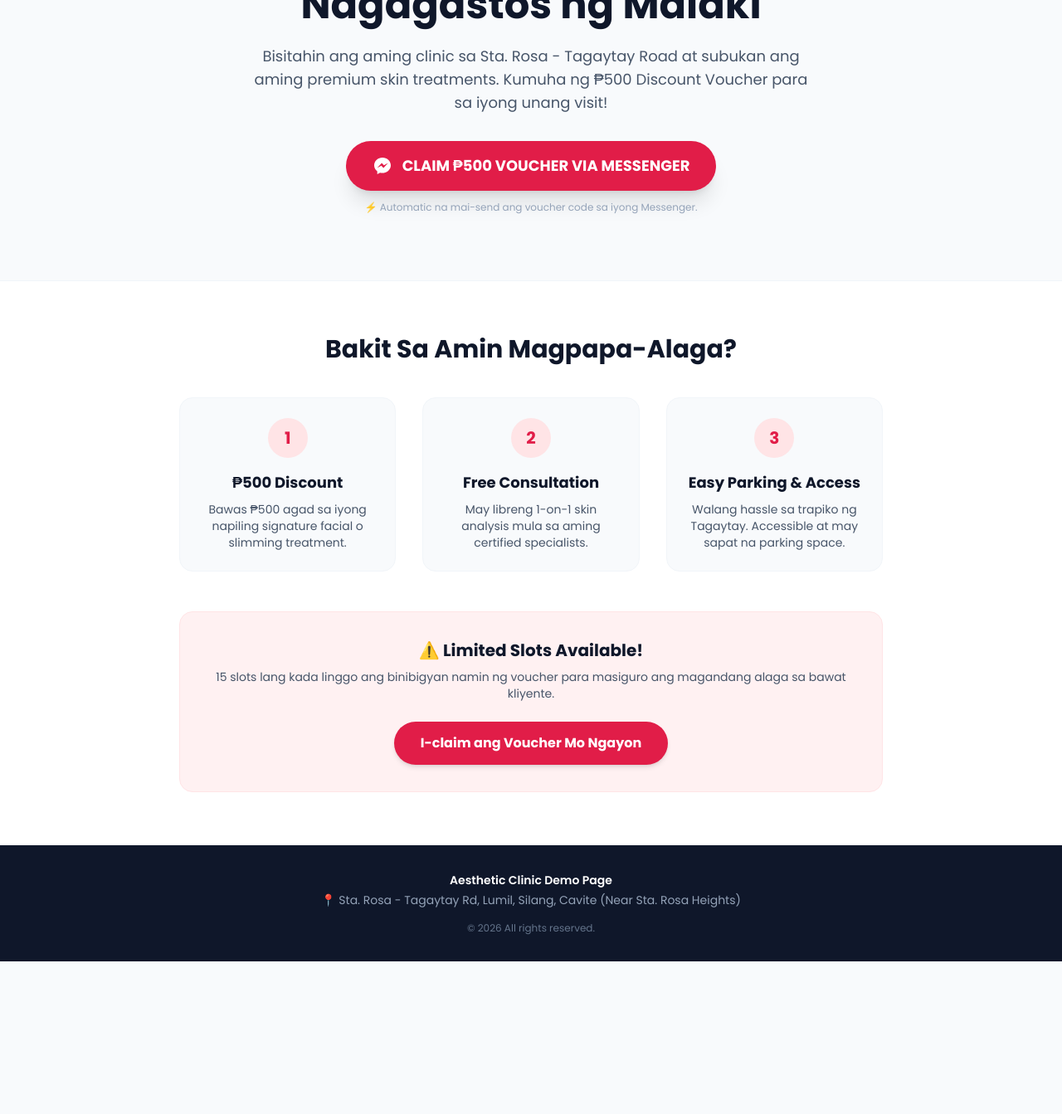
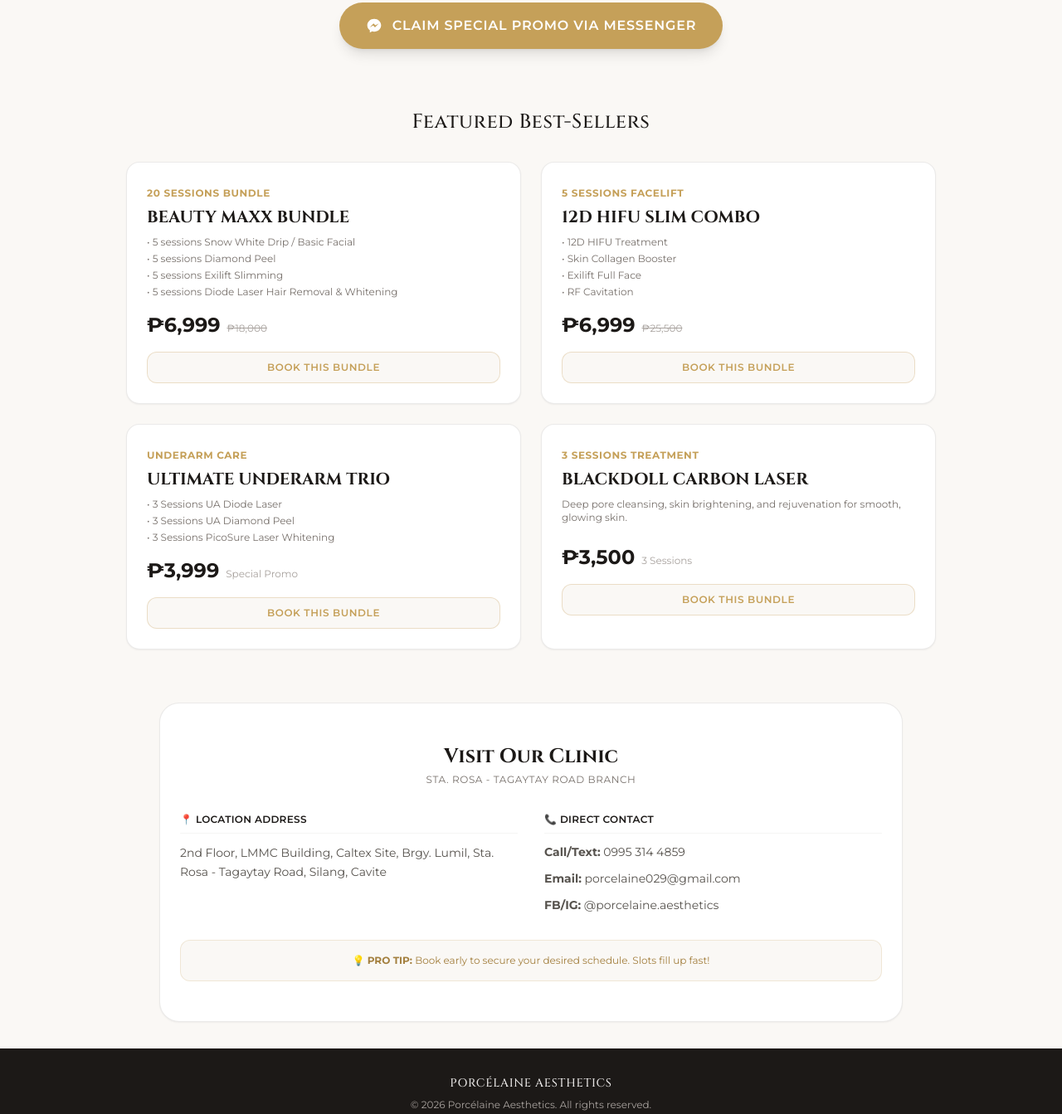
Before and after one commit to Pasalo-Cars-PH/Aesthetic-Clinic, a plain HTML site: page index.html in a window 1280 px wide. Shown: the part 306-1649 px from the top of the page at 83% size. Before the commit the page ends 1465 px from the top, so only its background shows below. Drawn offline with nearby package versions, Linux system fonts and the light colour scheme.

Commit message:
Update branding and content in index.html

```diff
--- a/index.html
+++ b/index.html
@@ -3,93 +3,172 @@
 <head>
     <meta charset="UTF-8">
     <meta name="viewport" content="width=device-width, initial-scale=1.0">
-    <title>Special Voucher | Aesthetic Clinic Demo</title>
+    <title>Porcélaine Aesthetics | Exclusive Promos & Booking</title>
     <!-- Tailwind CSS CDN -->
     <script src="https://cdn.tailwindcss.com"></script>
-    <link href="https://fonts.googleapis.com/css2?family=Poppins:wght@300;400;600;700&display=swap" rel="stylesheet">
+    <link href="https://fonts.googleapis.com/css2?family=Cinzel:wght@500;700&family=Montserrat:wght@300;400;600;700&display=swap" rel="stylesheet">
     <style>
-        body { font-family: 'Poppins', sans-serif; }
+        body { font-family: 'Montserrat', sans-serif; }
+        .font-serif-gold { font-family: 'Cinzel', serif; }
+        .bg-gold-accent { background-color: #D4AF37; }
+        .text-gold { color: #C5A059; }
+        .border-gold { border-color: #D4AF37; }
     </style>
 </head>
-<body class="bg-slate-50 text-slate-800">
+<body class="bg-[#FAF8F5] text-stone-800">
 
-    <!-- Header / Navbar -->
-    <header class="bg-white shadow-sm sticky top-0 z-50">
-        <nav class="max-w-7xl mx-auto px-6 py-4 flex justify-between items-center">
-            <h1 class="text-xl md:text-2xl font-bold text-rose-600">AESTHETIC CLINIC</h1>
-            <span class="text-xs md:text-sm font-medium text-slate-600">
-                📍 Sta. Rosa - Tagaytay Rd., Silang, Cavite
-            </span>
+    <!-- Header / Branding -->
+    <header class="bg-white/90 backdrop-blur-md sticky top-0 z-50 border-b border-stone-200">
+        <nav class="max-w-6xl mx-auto px-6 py-4 flex justify-between items-center">
+            <div class="flex items-center gap-3">
+                <div class="w-10 h-10 rounded-full border-2 border-[#C5A059] flex items-center justify-center bg-[#FAF8F5] font-serif-gold font-bold text-gold text-xl">
+                    P
+                </div>
+                <div>
+                    <h1 class="font-serif-gold text-lg md:text-xl tracking-wider text-stone-900 font-bold uppercase">Porcélaine</h1>
+                    <p class="text-[10px] tracking-[0.2em] text-[#C5A059] uppercase -mt-1 font-semibold">Aesthetics</p>
+                </div>
+            </div>
+            <a href="https://m.me/porcelaine.aesthetics" target="_blank" class="bg-[#C5A059] hover:bg-[#b08c46] text-white px-5 py-2 rounded-full text-xs md:text-sm font-semibold tracking-wider transition duration-300 shadow-sm">
+                BOOK APPOINTMENT
+            </a>
         </nav>
     </header>
 
     <!-- Hero Section -->
-    <section class="max-w-4xl mx-auto px-6 py-12 md:py-20 text-center">
-        <span class="inline-block bg-rose-100 text-rose-700 px-4 py-1.5 rounded-full text-sm font-semibold mb-4">
-            ✨ EXCLUSIVE FIRST-TIMER OFFER
+    <section class="max-w-4xl mx-auto px-6 pt-12 pb-10 text-center">
+        <span class="inline-block bg-[#F4EBE1] text-[#A37F3E] text-xs font-semibold uppercase tracking-widest px-4 py-1.5 rounded-full mb-4">
+            ✨ Exclusive Promo Packages
         </span>
-        <h2 class="text-3xl md:text-5xl font-extrabold text-slate-900 leading-tight mb-6">
-            Makuha ang Fresh, Clear, at Glowing Skin Nang Hindi Nagagastos ng Malaki
+        <h2 class="font-serif-gold text-3xl md:text-5xl font-bold text-stone-900 leading-tight mb-4">
+            Reveal Your Natural Glow
         </h2>
-        <p class="text-base md:text-lg text-slate-600 max-w-2xl mx-auto mb-8">
-            Bisitahin ang aming clinic sa Sta. Rosa - Tagaytay Road at subukan ang aming premium skin treatments. Kumuha ng ₱500 Discount Voucher para sa iyong unang visit!
+        <p class="text-stone-600 text-sm md:text-base max-w-xl mx-auto mb-8 font-light">
+            Experience premium aesthetic care at Porcélaine Aesthetics. Grab our best-selling promo bundles with no limits!
         </p>
 
-        <!-- Main Call To Action Button -->
-        <a href="https://m.me/PangalanNgClinic" target="_blank" class="inline-flex items-center justify-center gap-3 bg-rose-600 text-white px-8 py-4 rounded-full text-lg font-bold shadow-xl hover:bg-rose-700 transition duration-300 w-full md:w-auto">
-            <svg class="w-6 h-6 fill-current" viewBox="0 0 24 24">
+        <!-- Main Messenger CTA Button -->
+        <a href="https://m.me/porcelaine.aesthetics" target="_blank" class="inline-flex items-center justify-center gap-3 bg-[#C5A059] hover:bg-[#b08c46] text-white px-8 py-4 rounded-full font-semibold tracking-wider text-sm md:text-base shadow-lg transition transform hover:-translate-y-0.5 w-full md:w-auto">
+            <svg class="w-5 h-5 fill-current" viewBox="0 0 24 24">
                 <path d="M12 2C6.477 2 2 6.145 2 11.258c0 2.91 1.45 5.51 3.717 7.21V22l3.356-1.843c.925.257 1.907.393 2.927.393 5.523 0 10-4.145 10-9.258C22 6.145 17.523 2 12 2zm1.183 12.443l-2.584-2.757-5.04 2.757 5.542-5.885 2.642 2.757 4.982-2.757-5.542 5.885z"/>
             </svg>
-            CLAIM ₱500 VOUCHER VIA MESSENGER
+            CLAIM SPECIAL PROMO VIA MESSENGER
         </a>
-        <p class="text-xs text-slate-400 mt-3">⚡ Automatic na mai-send ang voucher code sa iyong Messenger.</p>
     </section>
 
-    <!-- Offer & Benefits Section -->
-    <section class="bg-white py-12 md:py-16 border-t border-slate-100">
-        <div class="max-w-4xl mx-auto px-6">
-            <h3 class="text-2xl md:text-3xl font-bold text-slate-900 text-center mb-10">Bakit Sa Amin Magpapa-Alaga?</h3>
+    <!-- Promos Showcase Grid -->
+    <section class="max-w-5xl mx-auto px-6 py-8">
+        <h3 class="font-serif-gold text-2xl text-center text-stone-900 mb-8 tracking-wide">Featured Best-Sellers</h3>
 
-            <div class="grid md:grid-cols-3 gap-8">
-                <!-- Benefit 1 -->
-                <div class="bg-slate-50 p-6 rounded-2xl border border-slate-100 text-center">
-                    <div class="bg-rose-100 text-rose-600 w-12 h-12 rounded-full flex items-center justify-center mx-auto mb-4 font-bold text-xl">1</div>
-                    <h4 class="font-bold text-lg text-slate-900 mb-2">₱500 Discount</h4>
-                    <p class="text-slate-600 text-sm">Bawas ₱500 agad sa iyong napiling signature facial o slimming treatment.</p>
+        <div class="grid md:grid-cols-2 gap-6">
+
+            <!-- Card 1: Beauty Maxx Bundle -->
+            <div class="bg-white p-6 rounded-2xl border border-stone-200/80 shadow-sm hover:shadow-md transition">
+                <span class="text-xs font-bold text-[#C5A059] uppercase tracking-wider">20 Sessions Bundle</span>
+                <h4 class="font-serif-gold text-xl font-bold text-stone-900 mt-1 mb-2">BEAUTY MAXX BUNDLE</h4>
+                <div class="text-xs text-stone-500 mb-4 space-y-1">
+                    <p>• 5 sessions Snow White Drip / Basic Facial</p>
+                    <p>• 5 sessions Diamond Peel</p>
+                    <p>• 5 sessions Exilift Slimming</p>
+                    <p>• 5 sessions Diode Laser Hair Removal & Whitening</p>
                 </div>
-
-                <!-- Benefit 2 -->
-                <div class="bg-slate-50 p-6 rounded-2xl border border-slate-100 text-center">
-                    <div class="bg-rose-100 text-rose-600 w-12 h-12 rounded-full flex items-center justify-center mx-auto mb-4 font-bold text-xl">2</div>
-                    <h4 class="font-bold text-lg text-slate-900 mb-2">Free Consultation</h4>
-                    <p class="text-slate-600 text-sm">May libreng 1-on-1 skin analysis mula sa aming certified specialists.</p>
+                <div class="flex items-baseline gap-2 mb-4">
+                    <span class="text-2xl font-bold text-stone-900">₱6,999</span>
+                    <span class="text-xs text-stone-400 line-through">₱18,000</span>
                 </div>
-
-                <!-- Benefit 3 -->
-                <div class="bg-slate-50 p-6 rounded-2xl border border-slate-100 text-center">
-                    <div class="bg-rose-100 text-rose-600 w-12 h-12 rounded-full flex items-center justify-center mx-auto mb-4 font-bold text-xl">3</div>
-                    <h4 class="font-bold text-lg text-slate-900 mb-2">Easy Parking & Access</h4>
-                    <p class="text-slate-600 text-sm">Walang hassle sa trapiko ng Tagaytay. Accessible at may sapat na parking space.</p>
-                </div>
+                <a href="https://m.me/porcelaine.aesthetics" target="_blank" class="block text-center bg-[#FAF8F5] hover:bg-[#F4EBE1] text-[#C5A059] font-semibold py-2.5 rounded-xl border border-[#C5A059]/30 text-xs tracking-wider transition">
+                    BOOK THIS BUNDLE
+                </a>
             </div>
 
-            <!-- Bottom CTA -->
-            <div class="mt-12 text-center bg-rose-50 p-8 rounded-2xl border border-rose-100">
-                <h4 class="text-xl font-bold text-slate-900 mb-2">⚠️ Limited Slots Available!</h4>
-                <p class="text-slate-600 text-sm mb-6">15 slots lang kada linggo ang binibigyan namin ng voucher para masiguro ang magandang alaga sa bawat kliyente.</p>
-
-                <a href="https://m.me/PangalanNgClinic" target="_blank" class="inline-block bg-rose-600 text-white px-8 py-3.5 rounded-full text-base font-bold shadow-md hover:bg-rose-700 transition duration-300">
-                    I-claim ang Voucher Mo Ngayon
+            <!-- Card 2: 12D HIFU Combo -->
+            <div class="bg-white p-6 rounded-2xl border border-stone-200/80 shadow-sm hover:shadow-md transition">
+                <span class="text-xs font-bold text-[#C5A059] uppercase tracking-wider">5 Sessions Facelift</span>
+                <h4 class="font-serif-gold text-xl font-bold text-stone-900 mt-1 mb-2">12D HIFU SLIM COMBO</h4>
+                <div class="text-xs text-stone-500 mb-4 space-y-1">
+                    <p>• 12D HIFU Treatment</p>
+                    <p>• Skin Collagen Booster</p>
+                    <p>• Exilift Full Face</p>
+                    <p>• RF Cavitation</p>
+                </div>
+                <div class="flex items-baseline gap-2 mb-4">
+                    <span class="text-2xl font-bold text-stone-900">₱6,999</span>
+                    <span class="text-xs text-stone-400 line-through">₱25,500</span>
+                </div>
+                <a href="https://m.me/porcelaine.aesthetics" target="_blank" class="block text-center bg-[#FAF8F5] hover:bg-[#F4EBE1] text-[#C5A059] font-semibold py-2.5 rounded-xl border border-[#C5A059]/30 text-xs tracking-wider transition">
+                    BOOK THIS BUNDLE
                 </a>
             </div>
+
+            <!-- Card 3: Ultimate Underarm Trio -->
+            <div class="bg-white p-6 rounded-2xl border border-stone-200/80 shadow-sm hover:shadow-md transition">
+                <span class="text-xs font-bold text-[#C5A059] uppercase tracking-wider">Underarm Care</span>
+                <h4 class="font-serif-gold text-xl font-bold text-stone-900 mt-1 mb-2">ULTIMATE UNDERARM TRIO</h4>
+                <div class="text-xs text-stone-500 mb-4 space-y-1">
+                    <p>• 3 Sessions UA Diode Laser</p>
+                    <p>• 3 Sessions UA Diamond Peel</p>
+                    <p>• 3 Sessions PicoSure Laser Whitening</p>
+                </div>
+                <div class="flex items-baseline gap-2 mb-4">
+                    <span class="text-2xl font-bold text-stone-900">₱3,999</span>
+                    <span class="text-xs text-stone-400">Special Promo</span>
+                </div>
+                <a href="https://m.me/porcelaine.aesthetics" target="_blank" class="block text-center bg-[#FAF8F5] hover:bg-[#F4EBE1] text-[#C5A059] font-semibold py-2.5 rounded-xl border border-[#C5A059]/30 text-xs tracking-wider transition">
+                    BOOK THIS BUNDLE
+                </a>
+            </div>
+
+            <!-- Card 4: Blackdoll Carbon Laser -->
+            <div class="bg-white p-6 rounded-2xl border border-stone-200/80 shadow-sm hover:shadow-md transition">
+                <span class="text-xs font-bold text-[#C5A059] uppercase tracking-wider">3 Sessions Treatment</span>
+                <h4 class="font-serif-gold text-xl font-bold text-stone-900 mt-1 mb-2">BLACKDOLL CARBON LASER</h4>
+                <p class="text-xs text-stone-500 mb-6">Deep pore cleansing, skin brightening, and rejuvenation for smooth, glowing skin.</p>
+                <div class="flex items-baseline gap-2 mb-4">
+                    <span class="text-2xl font-bold text-stone-900">₱3,500</span>
+                    <span class="text-xs text-stone-400">3 Sessions</span>
+                </div>
+                <a href="https://m.me/porcelaine.aesthetics" target="_blank" class="block text-center bg-[#FAF8F5] hover:bg-[#F4EBE1] text-[#C5A059] font-semibold py-2.5 rounded-xl border border-[#C5A059]/30 text-xs tracking-wider transition">
+                    BOOK THIS BUNDLE
+                </a>
+            </div>
+
+        </div>
+    </section>
+
+    <!-- Clinic Location & Contact Section -->
+    <section class="max-w-4xl mx-auto px-6 py-12 my-8 bg-white rounded-3xl border border-stone-200/80 shadow-sm">
+        <div class="text-center mb-8">
+            <h3 class="font-serif-gold text-2xl text-stone-900 font-bold">Visit Our Clinic</h3>
+            <p class="text-xs text-stone-500 tracking-wider uppercase mt-1">Sta. Rosa - Tagaytay Road Branch</p>
+        </div>
+
+        <div class="grid md:grid-cols-2 gap-8 text-sm text-stone-600">
+            <div class="space-y-3">
+                <p class="font-semibold text-stone-900 uppercase tracking-wide text-xs border-b border-stone-100 pb-2">📍 Location Address</p>
+                <p class="leading-relaxed">
+                    2nd Floor, LMMC Building, Caltex Site, Brgy. Lumil, Sta. Rosa - Tagaytay Road, Silang, Cavite
+                </p>
+            </div>
+            <div class="space-y-3">
+                <p class="font-semibold text-stone-900 uppercase tracking-wide text-xs border-b border-stone-100 pb-2">📞 Direct Contact</p>
+                <p><strong>Call/Text:</strong> 0995 314 4859</p>
+                <p><strong>Email:</strong> porcelaine029@gmail.com</p>
+                <p><strong>FB/IG:</strong> @porcelaine.aesthetics</p>
+            </div>
+        </div>
+
+        <!-- Pro Tip Box -->
+        <div class="mt-8 bg-[#FAF8F5] p-4 rounded-xl text-center border border-[#C5A059]/20">
+            <p class="text-xs text-[#A37F3E] font-medium">
+                💡 <strong>PRO TIP:</strong> Book early to secure your desired schedule. Slots fill up fast!
+            </p>
         </div>
     </section>
 
     <!-- Footer -->
-    <footer class="bg-slate-900 text-slate-400 py-8 px-6 text-center text-sm">
-        <p class="text-white font-semibold mb-1">Aesthetic Clinic Demo Page</p>
-        <p>📍 Sta. Rosa - Tagaytay Rd, Lumil, Silang, Cavite (Near Sta. Rosa Heights)</p>
-        <p class="text-xs text-slate-500 mt-4">&copy; 2026 All rights reserved.</p>
+    <footer class="bg-stone-900 text-stone-400 py-8 text-center text-xs">
+        <p class="font-serif-gold text-sm text-stone-200 tracking-wider mb-2">PORCÉLAINE AESTHETICS</p>
+        <p>&copy; 2026 Porcélaine Aesthetics. All rights reserved.</p>
     </footer>
 
 </body>
```
